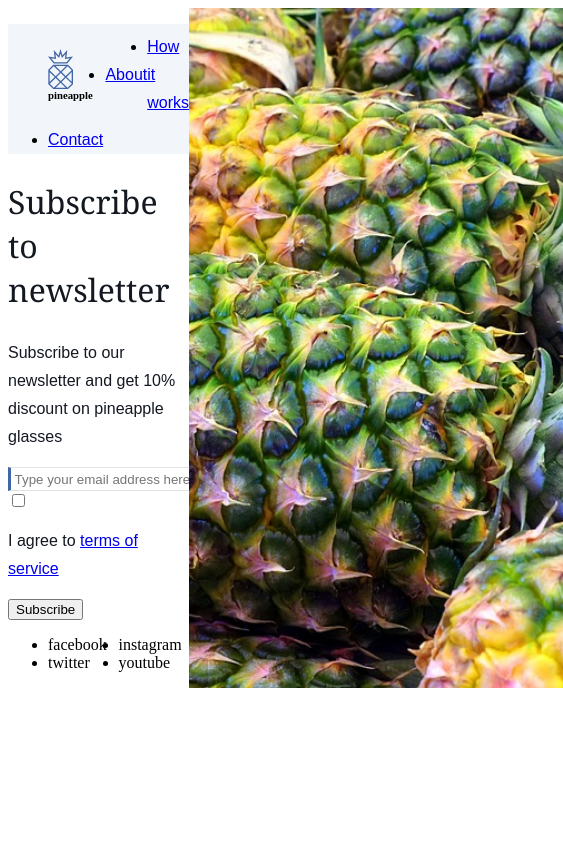
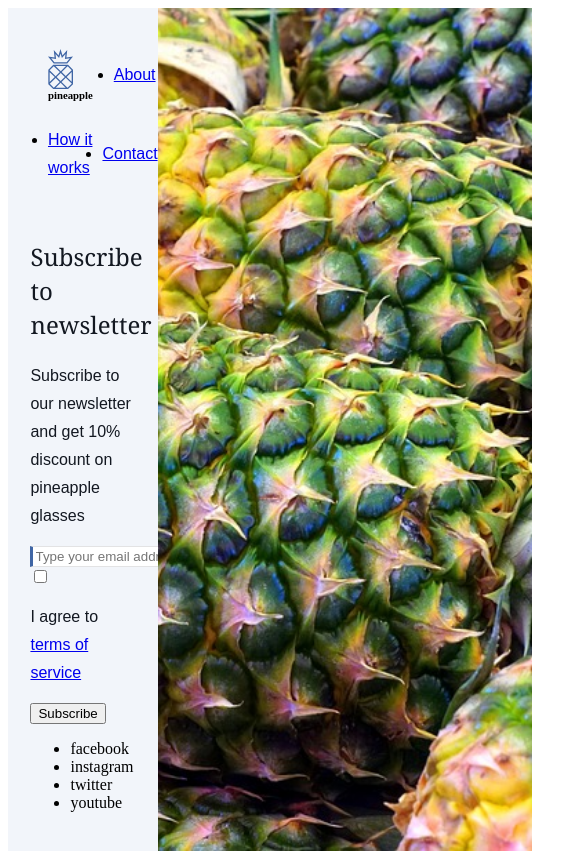
Before and after one commit to EmilBabazade/megabit, a React (Create React App) app in the folder pineapple_frontend/: page / in a window 390 px wide. Shown: the whole page, 563 px wide, since content can reach past the window. Built offline with nearby package versions, Linux system fonts and the light colour scheme.

Commit message:
css mobile headings

```diff
--- a/pineapple_frontend/src/App.tsx
+++ b/pineapple_frontend/src/App.tsx
@@ -9,7 +9,7 @@ import pineappel from './pineapple-3413953_960_720.jpg'
 const App = (): JSX.Element => {
     return (
         <div className="content">
-            <div>
+            <div className="register">
                 <Navbar />
                 <div>
                     <Newsletter />
--- a/pineapple_frontend/src/styles/css/app.css
+++ b/pineapple_frontend/src/styles/css/app.css
@@ -6,6 +6,10 @@
   background-color: #F2F5FA;
   flex: 4;
   min-width: 40%;
+}
+.register div {
+  padding: 15%;
+  padding-right: none;
 }
 
 img {
--- a/pineapple_frontend/src/styles/css/newsletter.css
+++ b/pineapple_frontend/src/styles/css/newsletter.css
@@ -14,6 +14,17 @@ h2 {
   color: #6A707B;
 }
 
+@media screen and (max-width: 400px) {
+  h1 {
+    font-size: 24px;
+    line-height: 34px;
+  }
+
+  h2 {
+    font-size: 14px;
+    line-height: 26px;
+  }
+}
 p {
   font-family: Arial, Helvetica, sans-serif;
   font-weight: 400;
--- a/pineapple_frontend/src/styles/sass/app.scss
+++ b/pineapple_frontend/src/styles/sass/app.scss
@@ -8,6 +8,10 @@
     background-color: colors.$white;
     flex: 4;
     min-width: 40%;
+    div {
+        padding: 15%;
+        padding-right: none;
+    }
 }
 
 img {
--- /dev/null
+++ b/pineapple_frontend/src/styles/sass/shared/_checkmark.scss
@@ -0,0 +1,5 @@
+@use "colors";
+
+input[type="checkbox"] {
+    font-family: Arial, Helvetica, sans-serif;
+}
--- a/pineapple_frontend/src/styles/sass/shared/_paragraph.scss
+++ b/pineapple_frontend/src/styles/sass/shared/_paragraph.scss
@@ -1,4 +1,5 @@
 @use "colors";
+@use "global_vars";
 
 p {
     font-family: Arial, Helvetica, sans-serif;
```
Also changed, not shown: pineapple_frontend/src/styles/sass/shared/_heading.scss (+13 -0 lines), 2 other files (tests, documents, lock files or other folders).
